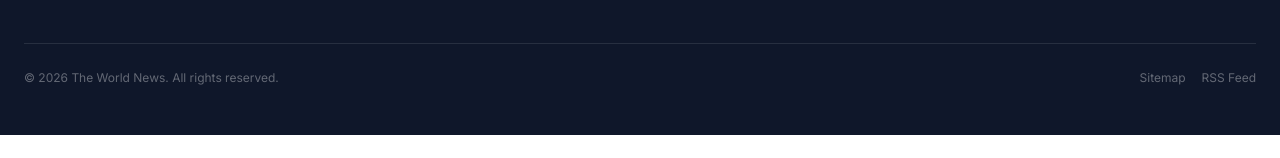
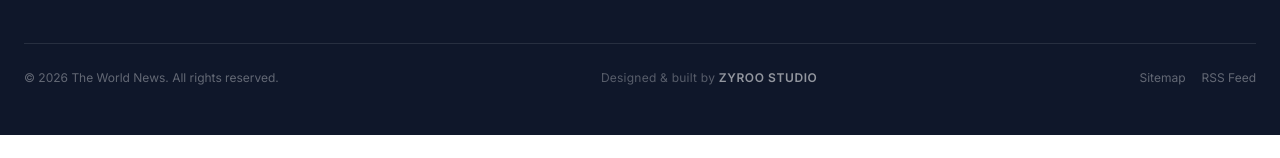
Before and after one commit to Kamlender/the-world-news, a Next.js app: page / in a window 1280 px wide. Shown: the part 561-719 px from the top of the page. Built offline with nearby package versions, Linux system fonts and the light colour scheme; no server answers; the database is empty.

Commit message:
feat: add Designed and built by ZYROO STUDIO credit in footer

```diff
--- a/src/components/public/Footer.module.css
+++ b/src/components/public/Footer.module.css
@@ -115,6 +115,18 @@
   color: rgba(255, 255, 255, 0.35);
 }
 
+.credit {
+  font-size: var(--text-xs);
+  color: rgba(255, 255, 255, 0.3);
+  letter-spacing: 0.02em;
+}
+
+.creditStudio {
+  color: rgba(255, 255, 255, 0.55);
+  font-weight: 600;
+  letter-spacing: 0.05em;
+}
+
 .bottomLinks {
   display: flex;
   gap: var(--space-4);
--- a/src/components/public/Footer.tsx
+++ b/src/components/public/Footer.tsx
@@ -67,6 +67,9 @@ export default function Footer() {
           <p className={styles.copyright}>
             &copy; {currentYear} The World News. All rights reserved.
           </p>
+          <p className={styles.credit}>
+            Designed &amp; built by <span className={styles.creditStudio}>ZYROO STUDIO</span>
+          </p>
           <div className={styles.bottomLinks}>
             <Link href="/sitemap.xml" className={styles.bottomLink}>Sitemap</Link>
             <Link href="/rss" className={styles.bottomLink}>RSS Feed</Link>
```
